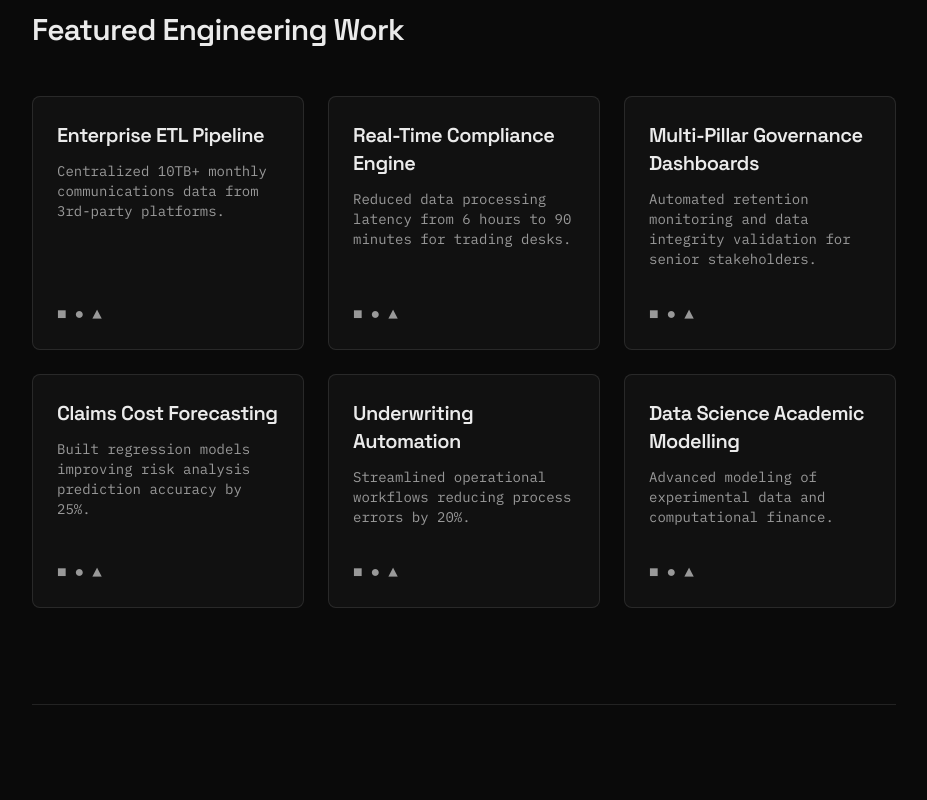
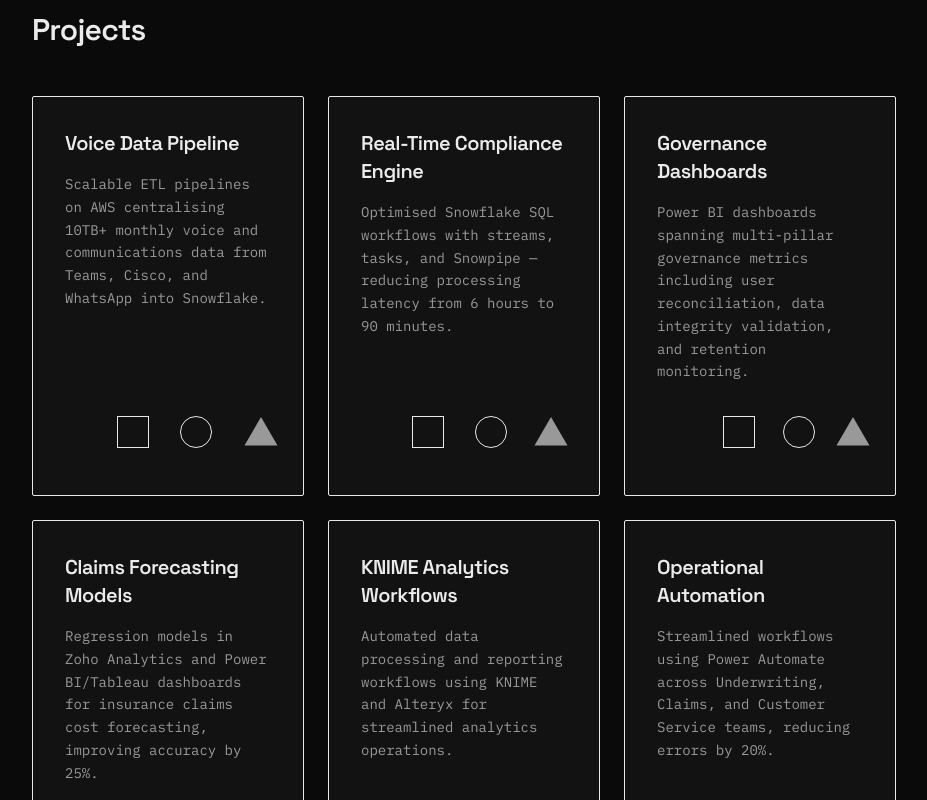
Before and after one commit to anchan26/data-portfolio, a React (Vite) app: page / in a window 1280 px wide. Shown: the part 1400-2200 px from the top of the page, without its empty margins (288-1215 px from the left). Built offline with nearby package versions, Linux system fonts and the light colour scheme.

Commit message:
Update projects grid to match interactive shapes design

```diff
--- a/src/components/portfolio/ProjectsSection.tsx
+++ b/src/components/portfolio/ProjectsSection.tsx
@@ -1,41 +1,106 @@
+import { useState } from 'react';
 import { motion } from 'framer-motion';
 
 const projects = [
-  { title: 'Enterprise ETL Pipeline', desc: 'Centralized 10TB+ monthly communications data from 3rd-party platforms.', tech: ['AWS', 'Snowflake', 'SQL'] }, /*  */
-  { title: 'Real-Time Compliance Engine', desc: 'Reduced data processing latency from 6 hours to 90 minutes for trading desks.', tech: ['Snowpipe', 'Streams', 'Tasks'] }, /*  */
-  { title: 'Multi-Pillar Governance Dashboards', desc: 'Automated retention monitoring and data integrity validation for senior stakeholders.', tech: ['PowerBI', 'SQL'] }, /* [cite: 9] */
-  { title: 'Claims Cost Forecasting', desc: 'Built regression models improving risk analysis prediction accuracy by 25%.', tech: ['Zoho Analytics', 'Tableau', 'R'] }, /*  */
-  { title: 'Underwriting Automation', desc: 'Streamlined operational workflows reducing process errors by 20%.', tech: ['Power Automate', 'CRM'] }, /* [cite: 19, 21] */
-  { title: 'Data Science Academic Modelling', desc: 'Advanced modeling of experimental data and computational finance.', tech: ['Python', 'Decision Making'] }, /* [cite: 28, 29] */
+  {
+    title: 'Voice Data Pipeline',
+    desc: 'Scalable ETL pipelines on AWS centralising 10TB+ monthly voice and communications data from Teams, Cisco, and WhatsApp into Snowflake.',
+    tech: ['AWS', 'Snowflake', 'Python']
+  },
+  {
+    title: 'Real-Time Compliance Engine',
+    desc: 'Optimised Snowflake SQL workflows with streams, tasks, and Snowpipe — reducing processing latency from 6 hours to 90 minutes.',
+    tech: ['Snowflake', 'SQL', 'Snowpipe']
+  },
+  {
+    title: 'Governance Dashboards',
+    desc: 'Power BI dashboards spanning multi-pillar governance metrics including user reconciliation, data integrity validation, and retention monitoring.',
+    tech: ['Power BI', 'SQL', 'Python']
+  },
+  {
+    title: 'Claims Forecasting Models',
+    desc: 'Regression models in Zoho Analytics and Power BI/Tableau dashboards for insurance claims cost forecasting, improving accuracy by 25%.',
+    tech: ['Zoho', 'Tableau', 'R']
+  },
+  {
+    title: 'KNIME Analytics Workflows',
+    desc: 'Automated data processing and reporting workflows using KNIME and Alteryx for streamlined analytics operations.',
+    tech: ['KNIME', 'Alteryx', 'Python']
+  },
+  {
+    title: 'Operational Automation',
+    desc: 'Streamlined workflows using Power Automate across Underwriting, Claims, and Customer Service teams, reducing errors by 20%.',
+    tech: ['Automate', 'CRM', 'SOPs']
+  },
 ];
 
 export default function ProjectsSection() {
+  // This state tracks which card is currently clicked/active
+  const [activeCard, setActiveCard] = useState<number | null>(null);
+
   return (
     <section id="projects" className="py-24 border-t border-subtle">
-      <h2 className="text-3xl mb-12">Featured Engineering Work</h2>
+      <h2 className="text-3xl mb-12 font-bold text-heading">Projects</h2>
+
       <div className="grid grid-cols-1 md:grid-cols-2 lg:grid-cols-3 gap-6">
-        {projects.map((project, idx) => (
+        {projects.map((project, idx) => {
+          const isActive = activeCard === idx;
+
+          return (
             <motion.div
               key={idx}
-            initial={{ opacity: 0, y: 30 }}
+              initial={{ opacity: 0, y: 20 }}
               whileInView={{ opacity: 1, y: 0 }}
               viewport={{ once: true, margin: "-50px" }}
               transition={{ duration: 0.5, delay: idx * 0.1 }}
-            className="group relative bg-surface border border-subtle p-6 rounded-lg hover:border-primary transition-colors cursor-pointer overflow-hidden flex flex-col h-full"
+              onClick={() => setActiveCard(isActive ? null : idx)}
+              className={`group relative bg-surface border p-8 pb-28 rounded-sm cursor-pointer transition-colors duration-300 flex flex-col h-full ${
+                isActive ? 'border-primary' : 'border-subtle/50 hover:border-subtle'
+              }`}
             >
-            <h3 className="text-xl mb-3">{project.title}</h3>
-            <p className="text-sm mb-8 flex-grow">{project.desc}</p>
+              {/* Text Content */}
+              <h3 className="text-xl font-bold text-heading mb-4">{project.title}</h3>
+              <p className="font-mono text-sm text-foreground/70 leading-relaxed">
+                {project.desc}
+              </p>
 
-            <div className="relative h-6 mt-auto">
-              <div className="absolute inset-0 flex gap-2 text-foreground group-hover:opacity-0 transition-opacity duration-300">
-                <span>■</span><span>●</span><span>▲</span>
+              {/* Bottom Right Shapes & Tech Stack Container */}
+              <div className="absolute bottom-6 right-6 flex items-end gap-5">
+
+                {/* Shape 1: Square */}
+                <div className="flex flex-col items-center gap-2">
+                  <div className={`w-8 h-8 border-[1.5px] transition-colors duration-300 ${isActive ? 'border-primary' : 'border-subtle/10'}`}></div>
+                  <span className={`font-mono text-[10px] transition-opacity duration-300 ${isActive ? 'opacity-100 text-primary' : 'opacity-0'}`}>
+                    {project.tech[0]}
+                  </span>
                 </div>
-              <div className="absolute inset-0 text-primary text-sm opacity-0 group-hover:opacity-100 transition-opacity duration-300 transform translate-y-2 group-hover:translate-y-0">
-                {project.tech.join(' • ')}
+
+                {/* Shape 2: Circle */}
+                <div className="flex flex-col items-center gap-2">
+                  <div className={`w-8 h-8 rounded-full border-[1.5px] transition-colors duration-300 ${isActive ? 'border-primary' : 'border-subtle/10'}`}></div>
+                  <span className={`font-mono text-[10px] transition-opacity duration-300 ${isActive ? 'opacity-100 text-primary' : 'opacity-0'}`}>
+                    {project.tech[1]}
+                  </span>
                 </div>
+
+                {/* Shape 3: Triangle */}
+                <div className="flex flex-col items-center gap-2">
+                  <svg
+                    className={`w-9 h-9 mb-[-2px] transition-colors duration-300 ${isActive ? 'text-primary' : 'text-subtle/10'}`}
+                    viewBox="0 0 24 24"
+                    fill="currentColor"
+                  >
+                    <path d="M12 2L23 21H1L12 2Z" />
+                  </svg>
+                  <span className={`font-mono text-[10px] transition-opacity duration-300 ${isActive ? 'opacity-100 text-primary' : 'opacity-0'}`}>
+                    {project.tech[2]}
+                  </span>
+                </div>
+
               </div>
             </motion.div>
-        ))}
+          );
+        })}
       </div>
     </section>
   );
```
Lines whose indentation alone changed are shown as unchanged.
